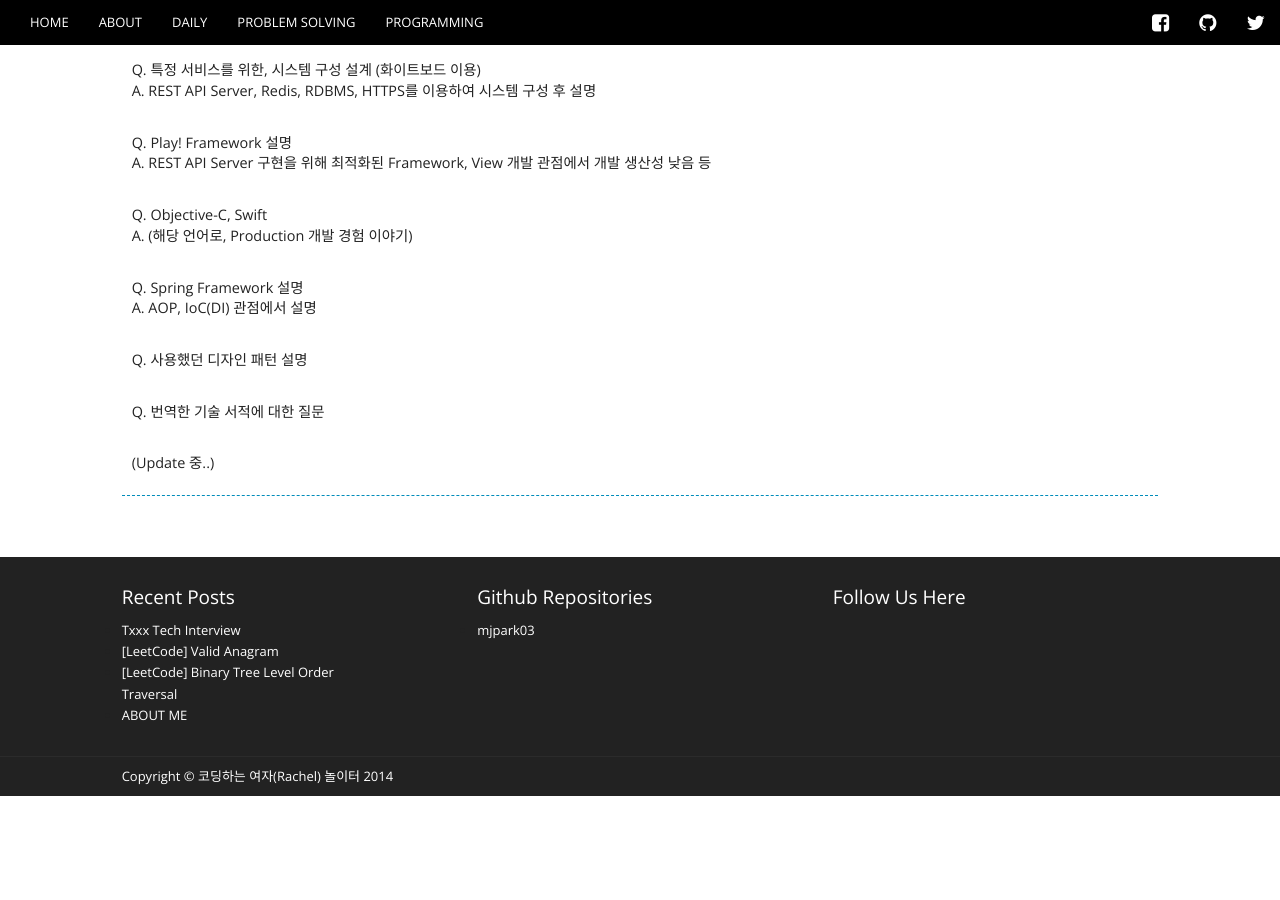
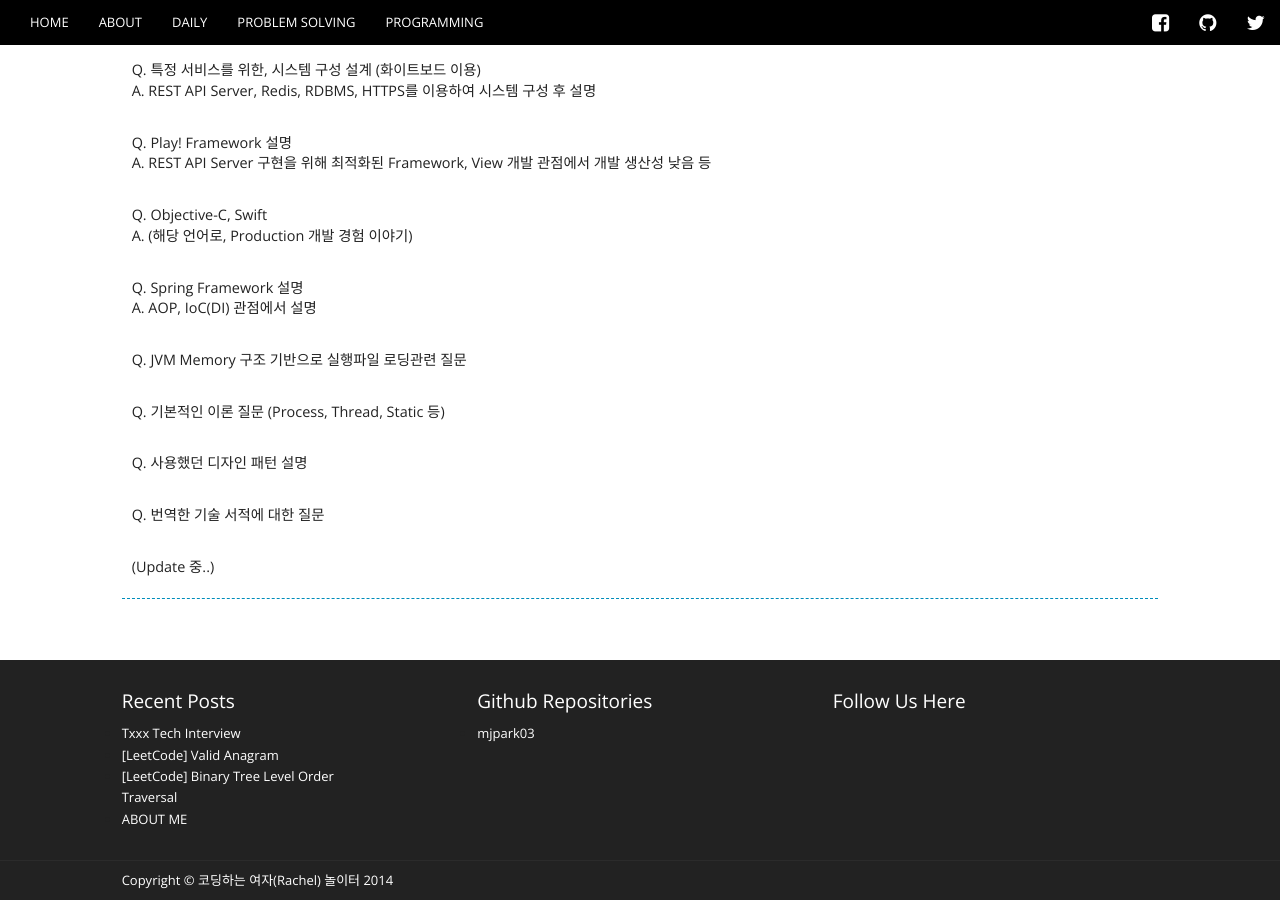
Before and after one commit to gudnam/mjpark03.github.io, a Jekyll site: the page built from _posts/2015-10-19-daily-001.markdown, in a window 1280 px wide and 900 px high, scrolled down 503 px. Built offline with Jekyll 4.4.1, drawn with Linux system fonts in a browser that asks for light colours; nearby versions of some CDN libraries; before the commit the page ends 1299 px from its top, so only the background shows below that.

Commit message:
Modify daily/001 - Txxx Tech Interview

```diff
--- a/_posts/2015-10-19-daily-001.markdown
+++ b/_posts/2015-10-19-daily-001.markdown
@@ -33,6 +33,10 @@
 Q. Spring Framework 설명<br/>
 A. AOP, IoC(DI) 관점에서 설명<br/><br/>
 
+Q. JVM Memory 구조 기반으로 실행파일 로딩관련 질문<br/><br/>
+
+Q. 기본적인 이론 질문 (Process, Thread, Static 등)<br/><br/>
+
 Q. 사용했던 디자인 패턴 설명<br/><br/>
 
 Q. 번역한 기술 서적에 대한 질문<br/><br/>
```
